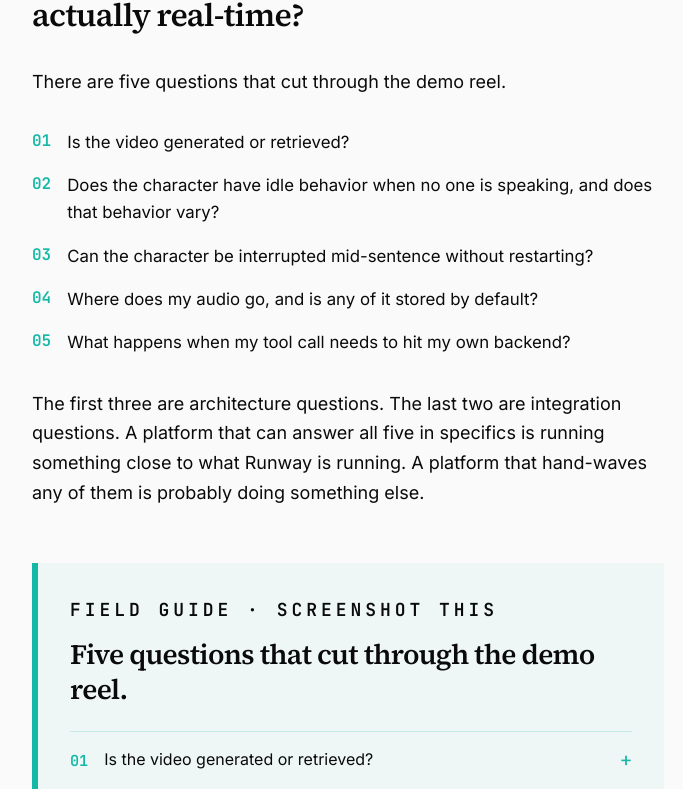
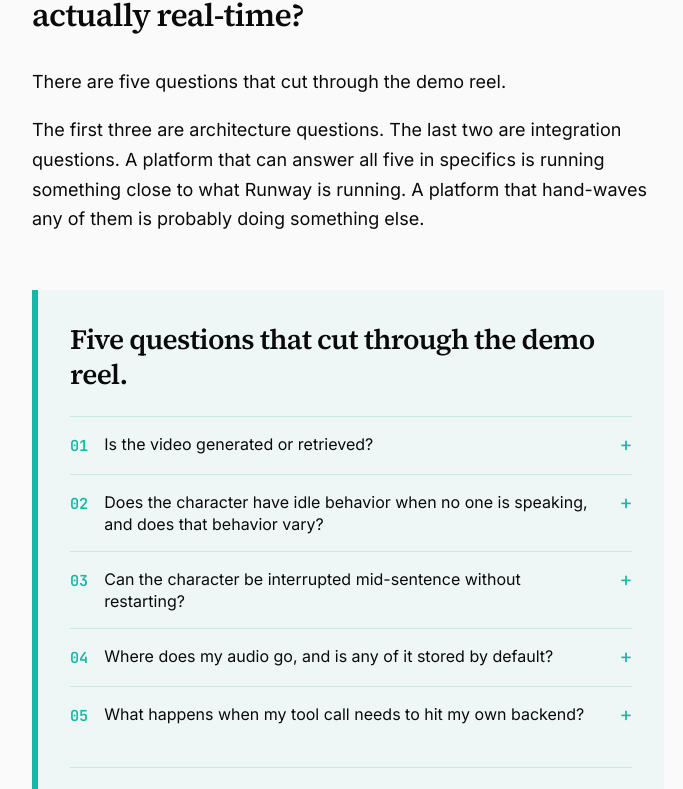
Before and after one commit to connorcoded/anatomy-of-a-character-call, a Next.js app: page / in a window 1280 px wide. Shown: the part 7938-8727 px from the top of the page, without its empty margins (292-975 px from the left). Built offline with nearby package versions, Linux system fonts and the light colour scheme.

Commit message:
trim redundant five-questions list and card chrome

```diff
--- a/components/Article.tsx
+++ b/components/Article.tsx
@@ -7,7 +7,6 @@ import { CallTimeline } from "./CallTimeline";
 import { FiveQuestionsCard } from "./FiveQuestionsCard";
 import { CallSimulator } from "./CallSimulator";
 import { ComparisonTable } from "./ComparisonTable";
-import { ChecklistList } from "./ChecklistList";
 import { SectionHeading } from "./SectionHeading";
 
 export function Article() {
@@ -193,8 +192,6 @@ export function Article() {
       </SectionHeading>
       <p>There are five questions that cut through the demo reel.</p>
 
-      <ChecklistList />
-
       <p>
         The first three are architecture questions. The last two are integration questions. A
         platform that can answer all five in specifics is running something close to what Runway
--- a/components/ChecklistList.tsx
+++ /dev/null
@@ -1,22 +0,0 @@
-const questions = [
-  "Is the video generated or retrieved?",
-  "Does the character have idle behavior when no one is speaking, and does that behavior vary?",
-  "Can the character be interrupted mid-sentence without restarting?",
-  "Where does my audio go, and is any of it stored by default?",
-  "What happens when my tool call needs to hit my own backend?",
-];
-
-export function ChecklistList() {
-  return (
-    <ol className="my-8 space-y-4">
-      {questions.map((q, i) => (
-        <li key={i} className="flex gap-4">
-          <span className="flex-shrink-0 font-mono text-[1rem] font-semibold tabular-nums text-accent">
-            {String(i + 1).padStart(2, "0")}
-          </span>
-          <span className="font-sans text-[1.05rem] leading-relaxed text-ink">{q}</span>
-        </li>
-      ))}
-    </ol>
-  );
-}
--- a/components/FiveQuestionsCard.tsx
+++ b/components/FiveQuestionsCard.tsx
@@ -50,9 +50,6 @@ export function FiveQuestionsCard() {
       <div
         className="mx-auto max-w-[640px] border-l-[6px] border-accent bg-accent/[0.05] px-6 py-6 shadow-[0_2px_0_rgba(20,184,166,0.08)] md:px-8 md:py-8"
       >
-        <p className="mb-3 font-mono text-[0.7rem] font-semibold uppercase tracking-[0.22em] text-accent">
-          Field guide · screenshot this
-        </p>
         <h3 className="mb-6 font-serif text-[1.5rem] font-semibold leading-tight tracking-tight text-ink md:text-[1.75rem]">
           Five questions that cut through the demo reel.
         </h3>
@@ -120,10 +117,6 @@ export function FiveQuestionsCard() {
             </span>
           </p>
         </div>
-
-        <p className="mt-4 font-mono text-[0.7rem] uppercase tracking-[0.18em] text-mute">
-          From: Anatomy of a Character Call
-        </p>
       </div>
     </motion.figure>
   );
```
